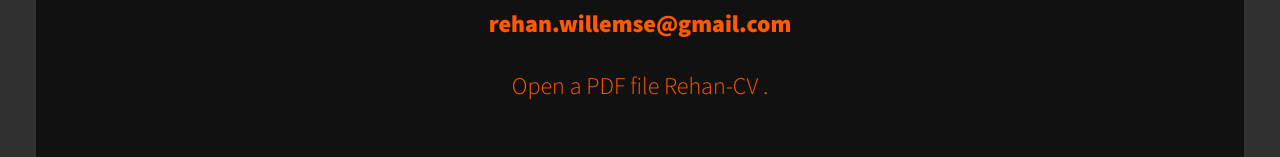
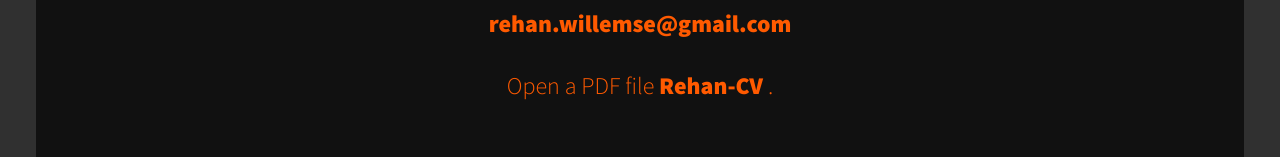
Before and after one commit to RehanW/portfolio-v2, a React app: page public/index.html in a window 1280 px wide. Shown: the part 2327-2484 px from the top of the page. Built offline with nearby package versions, Linux system fonts and the light colour scheme; files whose address does not match are found by name.

Commit message:
change text style

```diff
--- a/public/index.html
+++ b/public/index.html
@@ -223,7 +223,8 @@
       </a>
       <p>Open a PDF file
         <a href="files/rehan-willemse CV.pdf"
-          target="_blank">
+          target="_blank"
+          class="footer__link">
           Rehan-CV
         </a>.
       </p>
```
